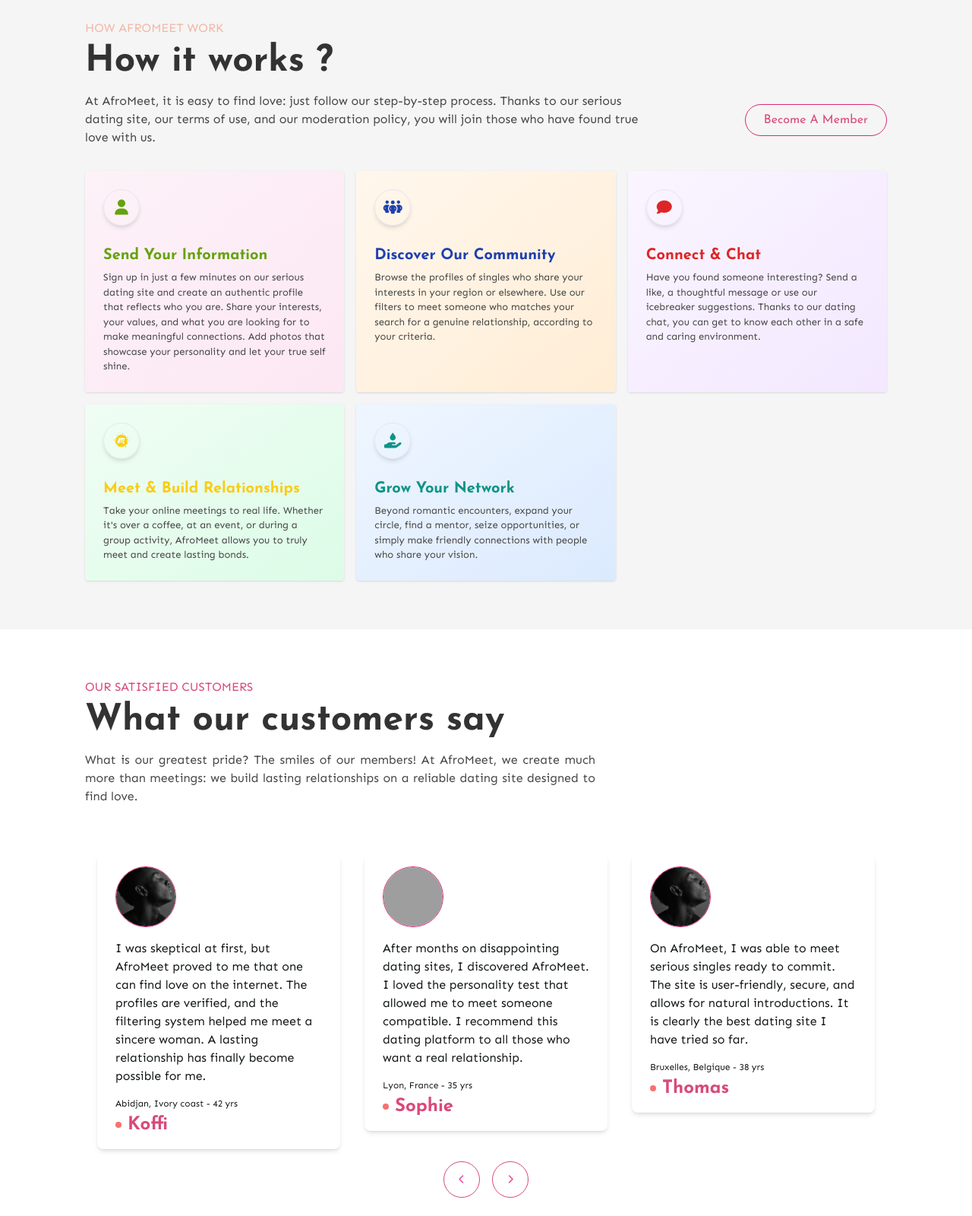
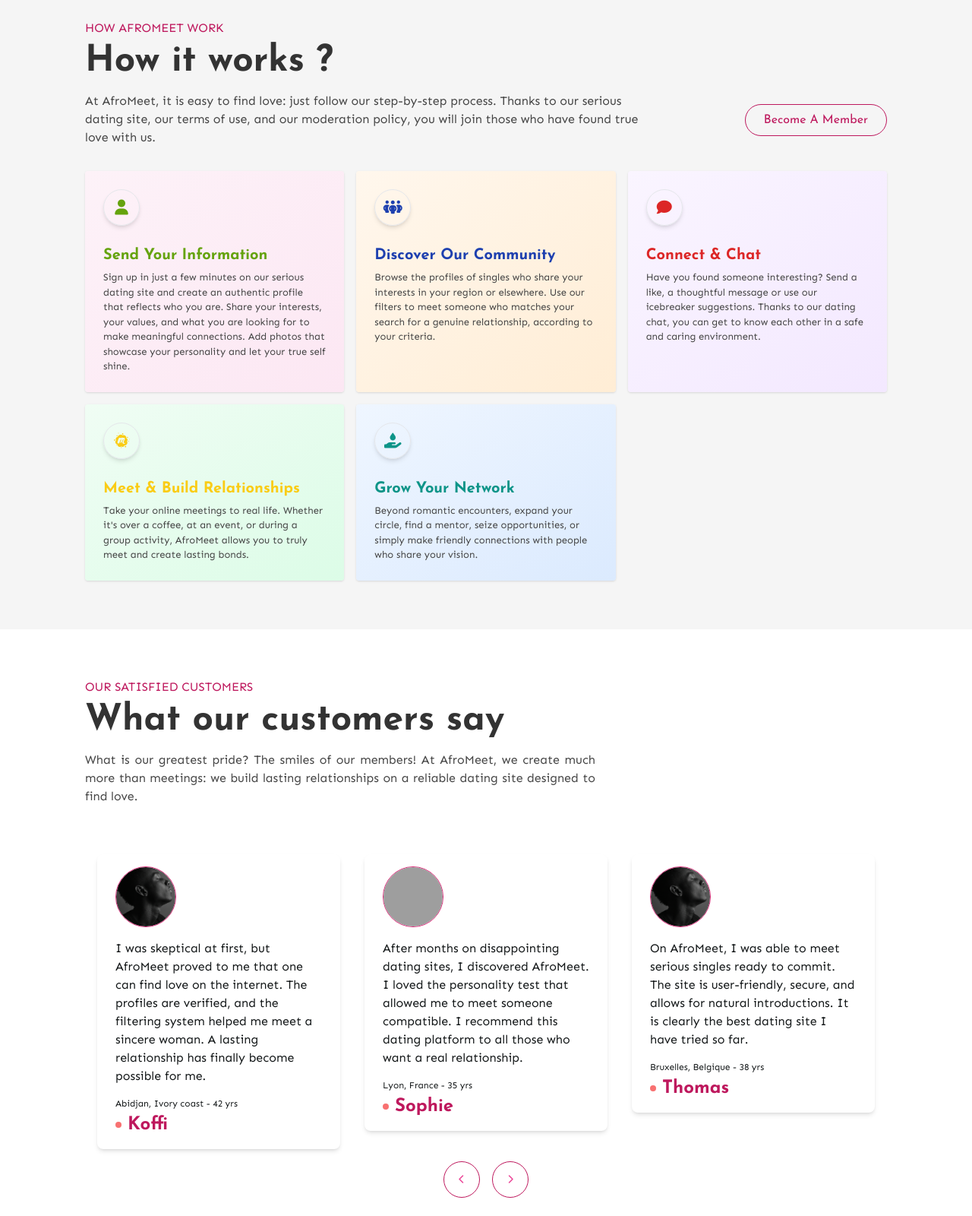
Before and after one commit to Hakimicoder/MonAgenceMatrimonialeBuild, a plain HTML site: page index.html in a window 1280 px wide. Shown: the part 760-2360 px from the top of the page at 76% size. Drawn offline with nearby package versions, Linux system fonts and the light colour scheme; grey boxes are pictures that could not be loaded.

Commit message:
changement de la couleur pink-600

```diff
--- a/index.html
+++ b/index.html
@@ -99,7 +99,7 @@
 
 <body class="antialiased">
 
-    <!-- CLASSES FIXES POUR QUE TAILWIND LES GARDE DANS LE CSS -->
+    <!-- ========= CLASSES FIXES POUR QUE TAILWIND LES GARDE DANS LE CSS ========= -->
     <div class="hidden">
         <div class="fixed top-0 left-0 right-0 w-full z-[60] shadow-lg"></div>
         <div class="bg-gradient-to-br from-[#D94A79] via-[#F3B7A6] to-[#F68E5F]"></div>
@@ -153,7 +153,7 @@
                     </p>
                     <div class="mt-10 flex items-center justify-center md:justify-start gap-3">
                         <a class="text-dating-white-300 capitalize bg-dating-pink-400 py-3 px-6 rounded-full hover:bg-dating-pink-300 transition-colors flex items-center gap-1"
-                            href="inscription.html"><span class="bg-dating-white-300 p-[6px] flex items-center justify-center rounded-full text-[15px] text-dating-pink-500"><i class="fa-regular fa-heart"></i></span> find love</a>
+                            href="inscription.html"><span class="bg-dating-white-300 p-[6px] flex items-center justify-center rounded-full text-[15px] text-dating-pink-600"><i class="fa-regular fa-heart"></i></span> find love</a>
                         <a class="text-dating-white-300 capitalize border border-dating-pink-400 hover:bg-dating-pink-400 transition-colors py-3 px-6 rounded-full"
                             href="catalogue.html">our profiles</a>
                     </div>
@@ -175,7 +175,7 @@
         <section class="work bg-dating-white-200 py-12 px-4 md:py-16 md:px-28">
             <div class="container">
                 <div class="head">
-                    <span class="text-[#F3B7A6] uppercase text-sm md:text-base">How Afromeet work</span>
+                    <span class="text-dating-pink-600 uppercase text-sm md:text-base">How Afromeet work</span>
                     <h2 class="text-dating-text text-3xl md:text-5xl mb-4 font-bold mt-2 mb:mt-4">How it works ?</h2>
                     <div class="flex flex-col gap-2 md:flex-row md:items-center md:justify-between">
                         <p class="text-[16px] text-dating-textsm max-w-[740px]">
@@ -184,7 +184,7 @@
                         </p>
 
                         <div class="mt-4 md:mt-0">
-                            <a class="text-dating-pink-500 capitalize border border-dating-pink-400 hover:bg-dating-pink-400 hover:text-dating-white-300 transition-colors py-3 px-6 rounded-full"
+                            <a class="text-dating-pink-600 capitalize border border-dating-pink-600 hover:bg-dating-pink-600 hover:text-dating-white-300 transition-colors py-3 px-6 rounded-full"
                                 href="inscription.html">become a member</a>
                         </div>
                     </div>
@@ -266,7 +266,7 @@
         <section class="testimonial bg-dating-white-300 py-12 px-4 md:py-16 md:px-28">
             <div class="container">
                 <div class="head text-center md:text-justify mb-12">
-                    <span class="text-[#D94A79] uppercase text-sm md:text-base">Our satisfied customers</span>
+                    <span class="text-dating-pink-600 uppercase text-sm md:text-base">Our satisfied customers</span>
                     <h2 class="text-dating-text text-3xl md:text-5xl mb-4 font-bold mt-2 mb:mt-4">What our customers say</h2>
                     <p class="text-base text-dating-textsm max-w-2xl">
                         What is our greatest pride? The smiles of our members! At AfroMeet, we create much more than meetings: we build lasting
@@ -294,7 +294,7 @@
                                     </p>
 
                                     <p class="text-xs text-dating-black-100 mt-4">Dakar, Senegal  -  29 yrs</p>
-                                    <h3 class="text-xl md:text-2xl font-bold mt-1 text-dating-pink-500 flex items-center gap-2">
+                                    <h3 class="text-xl md:text-2xl font-bold mt-1 text-dating-pink-600 flex items-center gap-2">
                                         <span class="bg-red-400 p-1 rounded-full"></span>
                                         Amina
                                     </h3>
@@ -317,7 +317,7 @@
                                     </p>
 
                                     <p class="text-xs text-dating-black-100 mt-4">Abidjan, Ivory coast  -  42 yrs</p>
-                                    <h3 class="text-xl md:text-2xl font-bold mt-1 text-dating-pink-500 flex items-center gap-2">
+                                    <h3 class="text-xl md:text-2xl font-bold mt-1 text-dating-pink-600 flex items-center gap-2">
                                         <span class="bg-red-400 p-1 rounded-full"></span>
                                         Koffi
                                     </h3>
@@ -340,7 +340,7 @@
                                     </p>
 
                                     <p class="text-xs text-dating-black-100 mt-4">Lyon, France  -  35 yrs</p>
-                                    <h3 class="text-xl md:text-2xl font-bold mt-1 text-dating-pink-500 flex items-center gap-2">
+                                    <h3 class="text-xl md:text-2xl font-bold mt-1 text-dating-pink-600 flex items-center gap-2">
                                         <span class="bg-red-400 p-1 rounded-full"></span>
                                         Sophie
                                     </h3>
@@ -363,7 +363,7 @@
                                     </p>
 
                                     <p class="text-xs text-dating-black-100 mt-4">Bruxelles, Belgique  -  38 yrs</p>
-                                    <h3 class="text-xl md:text-2xl font-bold mt-1 text-dating-pink-500 flex items-center gap-2">
+                                    <h3 class="text-xl md:text-2xl font-bold mt-1 text-dating-pink-600 flex items-center gap-2">
                                         <span class="bg-red-400 p-1 rounded-full"></span>
                                         Thomas
                                     </h3>
@@ -385,7 +385,7 @@
                                     </p>
 
                                     <p class="text-xs text-dating-black-100 mt-4">Montreal, Canada - 31 yrs</p>
-                                    <h3 class="text-xl md:text-2xl font-bold mt-1 text-dating-pink-500 flex items-center gap-2">
+                                    <h3 class="text-xl md:text-2xl font-bold mt-1 text-dating-pink-600 flex items-center gap-2">
                                         <span class="bg-red-400 p-1 rounded-full"></span>
                                         Laura
                                     </h3>
@@ -398,13 +398,13 @@
                     <!-- Controls -->
                     <div class="flex items-center justify-center gap-4 text-xs text-dating-pink-300">
                         <div
-                            class="w-12 h-12 rounded-full border border-dating-pink-500 hover:bg-dating-pink-300 hover:text-dating-white-300 transition-all duration-300 flex justify-center items-center">
+                            class="w-12 h-12 rounded-full border border-dating-pink-600 hover:bg-dating-pink-300 hover:text-dating-white-300 transition-all duration-300 flex justify-center items-center">
                             <button id="prevSlide" aria-label="Previous Slide">
                                 <i class="fa-solid fa-chevron-left"></i>
                             </button>
                         </div>
                         <div
-                            class="w-12 h-12 rounded-full border border-dating-pink-500 hover:bg-dating-pink-300 hover:text-dating-white-300 transition-all duration-300 flex justify-center items-center">
+                            class="w-12 h-12 rounded-full border border-dating-pink-600 hover:bg-dating-pink-300 hover:text-dating-white-300 transition-all duration-300 flex justify-center items-center">
                             <button id="nextSlide" aria-label="Next Slide">
                                 <i class="fa-solid fa-chevron-right"></i>
                             </button>
@@ -416,7 +416,7 @@
 
         <!-- ================= /TESTIMONIALS CONTENT ================= -->
 
-                <!-- ================= HOW IT WORK CONTENT ================= -->
+                <!-- ================= CHOOSE US CONTENT ================= -->
                 <section class="choose bg-gradient-to-br from-slate-50 to-pink-100 py-12 px-4 md:py-16 md:px-28">
                     <div class="container">
                         <div class="head">
@@ -430,7 +430,7 @@
                                 </p>
 
                                 <div class="mt-4 md:mt-0">
-                                    <a class="text-dating-pink-500 capitalize border border-dating-pink-400 hover:bg-dating-pink-400 hover:text-dating-white-300 transition-colors py-4 px-6 rounded-full"
+                                    <a class="text-dating-pink-600 capitalize border border-dating-pink-400 hover:bg-dating-pink-400 hover:text-dating-white-300 transition-colors py-4 px-6 rounded-full"
                                         href="inscription.html">Join us now</a>
                                 </div>
                             </div>
@@ -480,7 +480,7 @@
                     </div>
                     </div>
                 </section>
-                <!-- ================= /HOW IT WORK CONTENT ================= -->
+                <!-- ================= /CHOOSE US CONTENT ================= -->
 
 
         <!-- ================= ABOUT CONTENT ================= -->
```
Also changed, not shown: assets/output.css.
